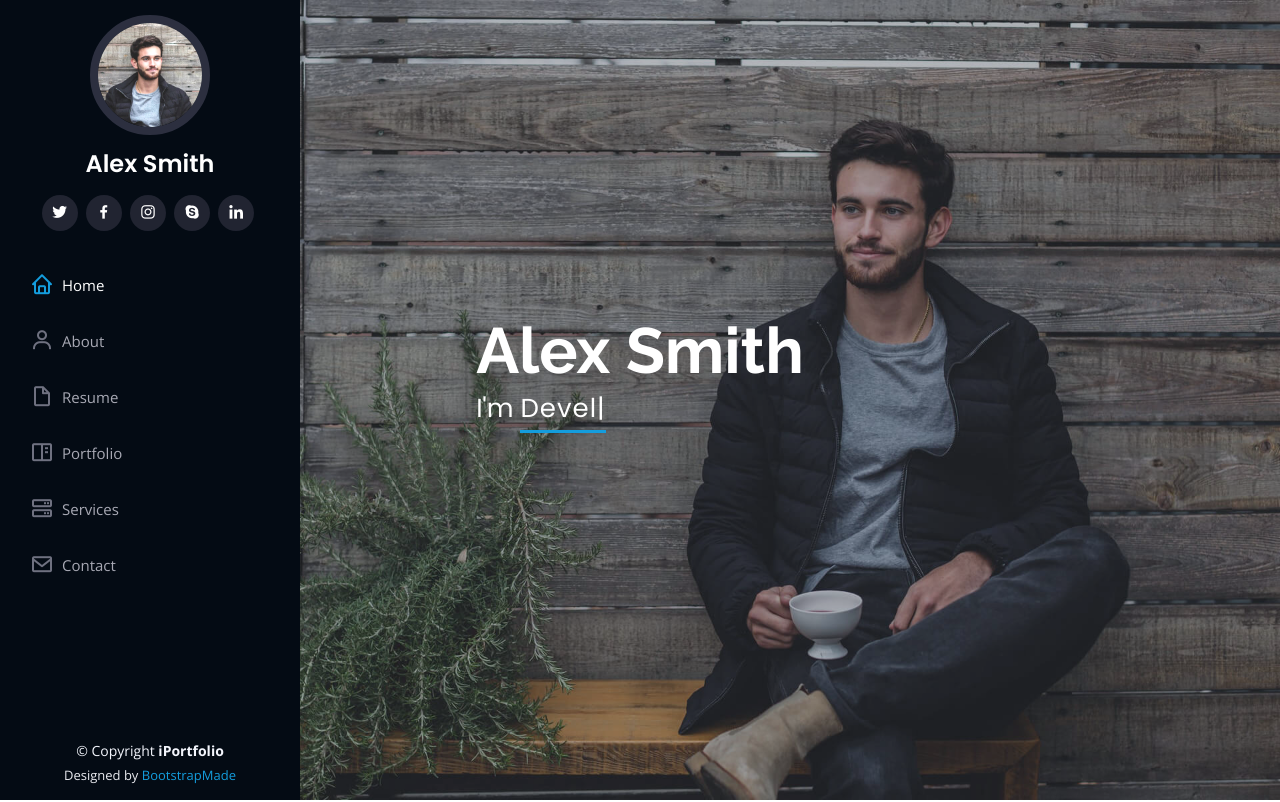
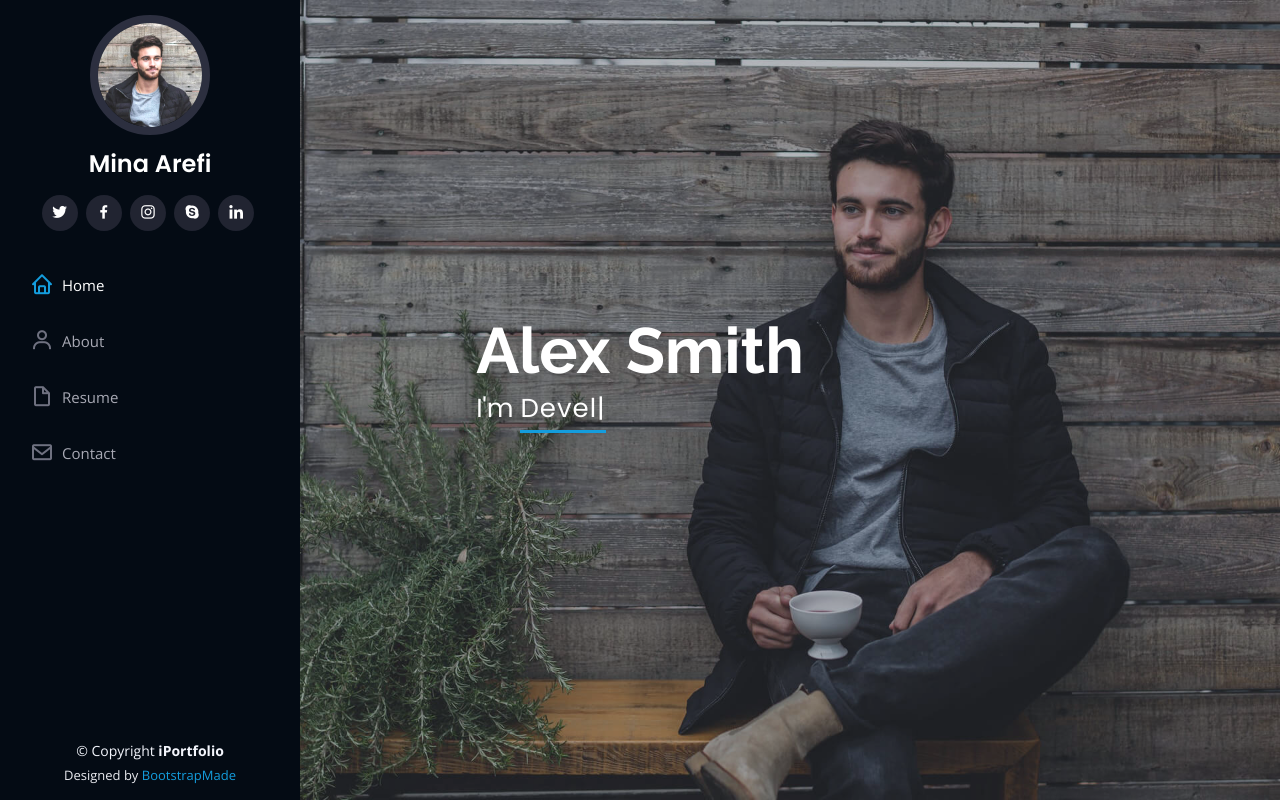
Before and after one commit to Minarfi/Minarfi.github.io, a plain HTML site: page index.html in a window 1280 px wide. Shown: the top 802 px of the page. Drawn offline with nearby package versions, Linux system fonts and the light colour scheme.

Commit message:
Update index.html

```diff
--- a/index.html
+++ b/index.html
@@ -46,7 +46,7 @@
 
       <div class="profile">
         <img src="assets/img/profile-img.jpg" alt="" class="img-fluid rounded-circle">
-        <h1 class="text-light"><a href="index.html">Alex Smith</a></h1>
+        <h1 class="text-light"><a href="index.html">Mina Arefi</a></h1>
         <div class="social-links mt-3 text-center">
           <a href="#" class="twitter"><i class="bx bxl-twitter"></i></a>
           <a href="#" class="facebook"><i class="bx bxl-facebook"></i></a>
@@ -60,9 +60,8 @@
         <ul>
           <li><a href="#hero" class="nav-link scrollto active"><i class="bx bx-home"></i> <span>Home</span></a></li>
           <li><a href="#about" class="nav-link scrollto"><i class="bx bx-user"></i> <span>About</span></a></li>
-          <li><a href="#resume" class="nav-link scrollto"><i class="bx bx-file-blank"></i> <span>Resume</span></a></li>
-          <li><a href="#portfolio" class="nav-link scrollto"><i class="bx bx-book-content"></i> <span>Portfolio</span></a></li>
-          <li><a href="#services" class="nav-link scrollto"><i class="bx bx-server"></i> <span>Services</span></a></li>
+          <li><a href="#CV" class="nav-link scrollto"><i class="bx bx-file-blank"></i> <span>Resume</span></a></li>
+
           <li><a href="#contact" class="nav-link scrollto"><i class="bx bx-envelope"></i> <span>Contact</span></a></li>
         </ul>
       </nav><!-- .nav-menu -->
```
